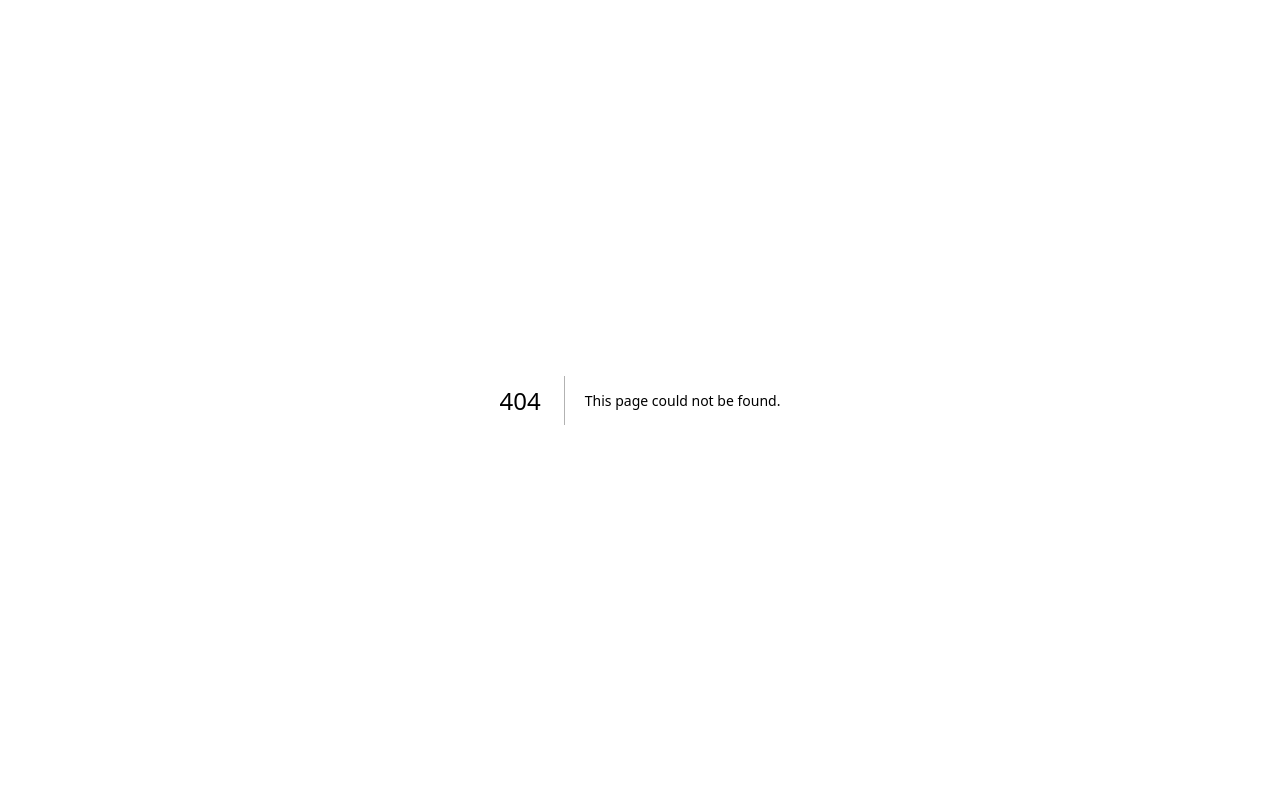
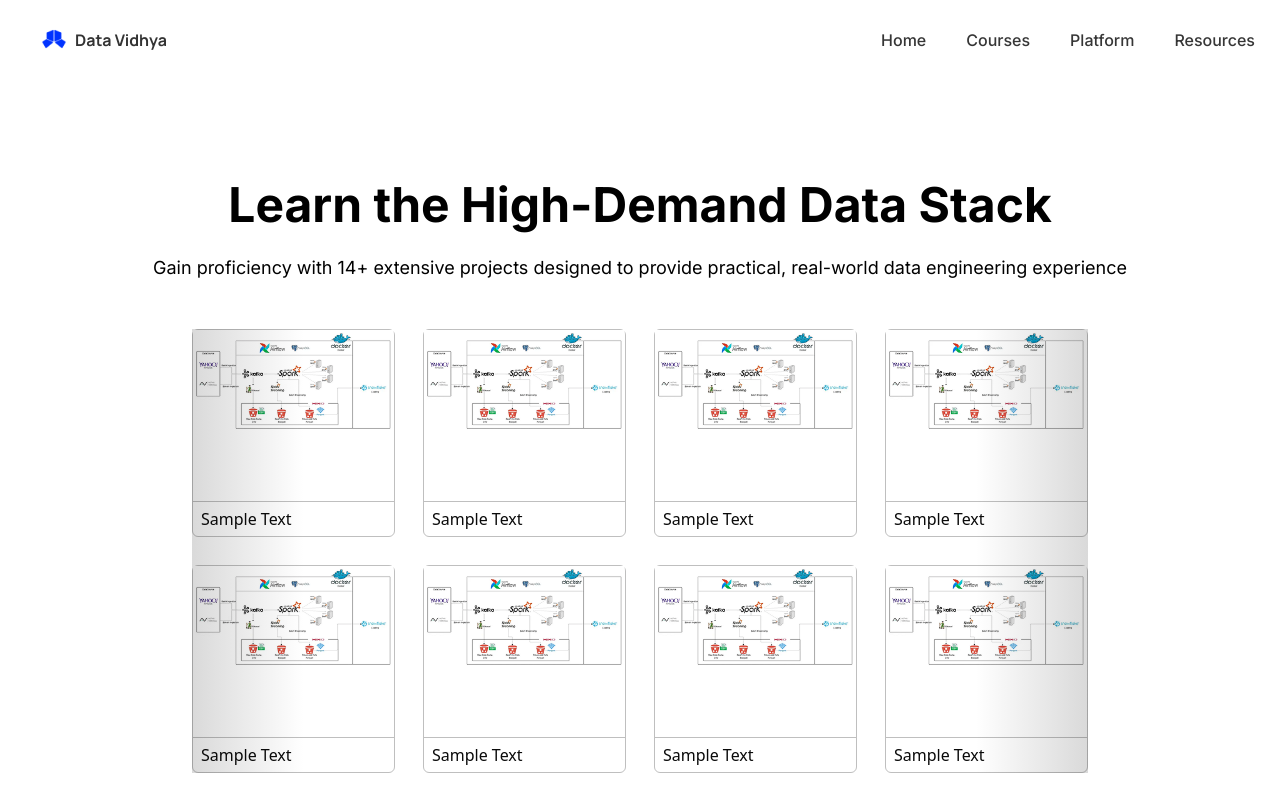
Before and after one commit to datavidhya/datavidhya-revamp, a Next.js app: page /combopack in a window 1280 px wide. Before the commit this address had no page. Shown: the top 800 px of the page. Built offline with nearby package versions, Linux system fonts and the light colour scheme.

Commit message:
feat:combo pack route

```diff
--- /dev/null
+++ b/src/app/combopack/page.tsx
@@ -0,0 +1,20 @@
+import DataStackSection from "@/components/revamp/combopackSection/DataStackSection";
+import FAQsSection from "@/components/revamp/FaqSection/FaqsSection";
+import Footer from "@/components/revamp/Footer/Footer";
+import NavigationBar from "@/components/revamp/hero/NavigationBar";
+import React from "react";
+
+const combopack = () => {
+  return (
+    <div>
+      <NavigationBar />
+      <DataStackSection />
+
+      <img src={"/combopack/techStack.png"} className="mx-auto my-36"></img>
+      <FAQsSection />
+      <Footer />
+    </div>
+  );
+};
+
+export default combopack;
--- a/src/components/revamp/LeetcodeSection/PlatformCarousel.tsx
+++ b/src/components/revamp/LeetcodeSection/PlatformCarousel.tsx
@@ -61,7 +61,7 @@ const PlatformCarousel = () => {
   }, [images.length]);
 
   return (
-    <div className="relative h-52 md:h-[500px] w-full mx-auto overflow-hidden rounded-xl shadow-md">
+    <div className="relative h-52 md:h-[400px] w-full mx-auto overflow-hidden rounded-xl shadow-md">
       <div
         className="flex transition-transform duration-500 ease-in-out"
         style={{
--- a/src/components/revamp/LeetcodeSection/PlatformSection.tsx
+++ b/src/components/revamp/LeetcodeSection/PlatformSection.tsx
@@ -85,7 +85,7 @@ const PlatformSection = () => {
                   border: "1px solid #cccccc ",
                 }}
               >
-                <span className="font-light text-lg">{card.title}</span>
+                <span className="font-medium text-lg">{card.title}</span>
               </button>
               <button
                 key={index}
@@ -99,7 +99,7 @@ const PlatformSection = () => {
                 } `}
               >
                 {" "}
-                <span className="font-medium text-sm">{card.title}</span>
+                <span className="font-medium  text-sm">{card.title}</span>
               </button>
             </>
           );
--- /dev/null
+++ b/src/components/revamp/combopackSection/DataStackCard.tsx
@@ -0,0 +1,16 @@
+import React from "react";
+
+const DataStackCard = () => {
+  return (
+    <div className="h-52 w-80 rounded-[6px] border border-[#bfbfbf]">
+      <div className="h-5/6 w-full bg-red-00">
+        <img src="/combopack/sampleimage.png" alt="" />
+      </div>
+      <div className="h-1/6 bg-red-00 border-t border-[#bfbfbf] flex items-center pl-2">
+        Sample Text
+      </div>
+    </div>
+  );
+};
+
+export default DataStackCard;
--- /dev/null
+++ b/src/components/revamp/combopackSection/DataStackSection.tsx
@@ -0,0 +1,41 @@
+import { Inter } from "next/font/google";
+import React from "react";
+import DataStackCard from "./DataStackCard";
+const inter = Inter({
+  subsets: ["latin"],
+});
+const DataStackSection = () => {
+  return (
+    <div className="flex flex-col items-center mt-24">
+      <h1
+        className={`text-5xl font-bold leading-[120%] text-black mb-5 ${inter.className}`}
+      >
+        Learn the High-Demand Data Stack
+      </h1>
+      <p
+        className={`text-lg font-normal leading-[150%] text-black mb-12 ${inter.className}`}
+      >
+        Gain proficiency with 14+ extensive projects designed to provide
+        practical, real-world data engineering experience
+      </p>
+      <div className="relative w-[70%] flex flex-col gap-7 flex-nowrap">
+        <div className="absolute w-1/8 h-full bg-gradient-to-r from-[#040404]/15 to-transparent"></div>
+        <div className="absolute right-0 w-1/8 h-full bg-gradient-to-l from-[#040404]/15 to-transparent"></div>
+        <div className="flex gap-7 justify-between">
+          <DataStackCard />
+          <DataStackCard />
+          <DataStackCard />
+          <DataStackCard />
+        </div>
+        <div className="flex gap-7 justify-between">
+          <DataStackCard />
+          <DataStackCard />
+          <DataStackCard />
+          <DataStackCard />
+        </div>
+      </div>
+    </div>
+  );
+};
+
+export default DataStackSection;
--- a/src/components/revamp/hero/HeroSection.tsx
+++ b/src/components/revamp/hero/HeroSection.tsx
@@ -6,12 +6,13 @@ import Link from "next/link";
 import Hero from "./Hero";
 const inter = Inter({ subsets: ["latin"] });
 const HeroSection = () => {
-  const item = {
-    hidden: { y: 20, opacity: 0 },
-    show: { y: 0, opacity: 1, transition: { duration: 0.5, ease: "easeOut" } },
-  };
+  // const item = {
+  //   hidden: { y: 20, opacity: 0 },
+  //   show: { y: 0, opacity: 1, transition: { duration: 0.5, ease: "easeOut" } },
+  // };
   return (
     <section className="relative flex flex-col justify-center items-center mb-6">
+      <div className="absolute top-0 left-0 w-1/3 h-2/5 rounded-r-full hidden md:flex bg-gradient-to-l from-transparent to-purple-100 -z-40">werwer</div>
       <Hero />
       <Link href={"/"} className=" md:z-10">
         {" "}
@@ -19,7 +20,10 @@ const HeroSection = () => {
           className={` h-[37px] p-1 md:p-3 flex items-center justify-evenly rounded-[30px] mt-8 md:mt-[80px] mx-auto border-[0.6px] md:border border-[#2c2c2c]/22 md:border-[#2c2c2c] mb-8 z-10`}
         >
           <div className=" rounded-[25px] py-0.5 px-2 bg-gradient-to-r from-[#4044ED] to-[#B832E9]  md:z-10 mr-1">
-            <p className="text-white flex items-center justify-center text-sm"> new</p>
+            <p className="text-white flex items-center justify-center text-sm">
+              {" "}
+              new
+            </p>
           </div>{" "}
           <p className="text-[12.5px]">Introducing datavidhya platform </p>
           <ChevronRight size={20} strokeWidth={1} />
--- a/src/components/revamp/hero/NavigationBar.tsx
+++ b/src/components/revamp/hero/NavigationBar.tsx
@@ -102,7 +102,7 @@ const NavigationBar = () => {
           initial={{ opacity: 0, x: 100 }}
           animate={{ opacity: 1, x: 0 }}
           transition={{ duration: 0.2 }}
-          className={`w-full mt-4 bg-gray-100 shadow-sm mx-auto border border-neutral-400 rounded-xl py-2 mx-4 md:hidden z-40 ${inter.className}`}
+          className={`w-full mt-4 bg-gradient-to-br from-white to-purple-200 shadow-sm mx-auto border border-neutral-400 rounded-xl py-2  md:hidden z-40 ${inter.className}`}
         >
           <Link
             href="/"
```
Also changed, not shown: public/combopack/sampleimage.png (added), public/combopack/techStack.png (added).
